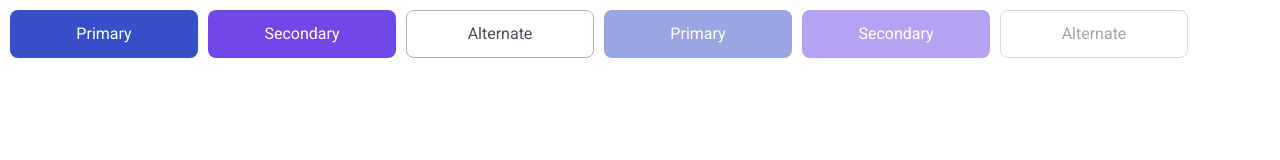
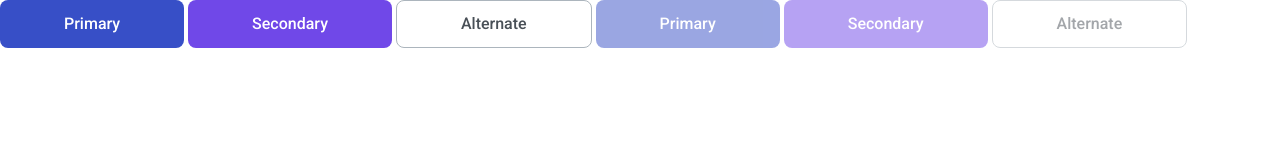
Before and after one commit to js-tasks-ru/htmlcss-20250522_vadimbariev, a website: page 03-lection1/01-button/index.html in a window 1280 px wide. Drawn offline with Linux system fonts and the light colour scheme.

Commit message:
Correction of remarks

```diff
--- a/03-lection1/01-button/button.css
+++ b/03-lection1/01-button/button.css
@@ -1,14 +1,9 @@
-.container {
-    display: flex;
-    gap: 10px;
-    padding: 10px
-}
-
 .button {
     height: calc(var(--unit) * 12);
     font-size: var(--font-size-text-m);
-    font-weight: var(--font-weights-regular);
-    min-width: calc(var(--unit) * 47);
+    font-weight: var(--font-weight-medium);
+    padding: calc(var(--unit) * 3) calc(var(--unit) * 16);
+    line-height: var(--line-height-xs);
     border-radius: 8px;
     text-align: center;
     border: none;
@@ -17,7 +12,6 @@
 
 .button:disabled {
     opacity: 0.5;
-    cursor: default;
     pointer-events: none;
 }
 
--- a/03-lection1/01-button/index.html
+++ b/03-lection1/01-button/index.html
@@ -6,13 +6,11 @@
     <link rel="stylesheet" href="./button.css" />
   </head>
   <body>
-    <div class="container">
     <button class="button button_primary">Primary</button>
     <button class="button button_secondary">Secondary</button>
     <button class="button button_alternate">Alternate</button>
     <button class="button button_primary" disabled>Primary</button>
     <button class="button button_secondary" disabled>Secondary</button>
     <button class="button button_alternate" disabled>Alternate</button>
-    </div>
   </body>
 </html>
--- a/assets/css/main.css
+++ b/assets/css/main.css
@@ -26,7 +26,17 @@
     --font-size-text-s: 14px;
 
     /* font-weight */
-    --font-weight-regular: 500;
+    --font-weight-regular: 400;
+    --font-weight-medium: 500;
+    --font-weight-semibold: 600;
+    --font-weight-bold: 700;
+
+    /* line-height */
+    --line-height-xs: 1.2;
+    --line-height-s: 1.3;
+    --line-height-m: 1.4;
+    --line-height-l: 1.5;
+    --line-height-xl: 1.6;
 
     --error: var(--red);
     --success: var(--blue-1);
```
Lines whose indentation alone changed are shown as unchanged.
